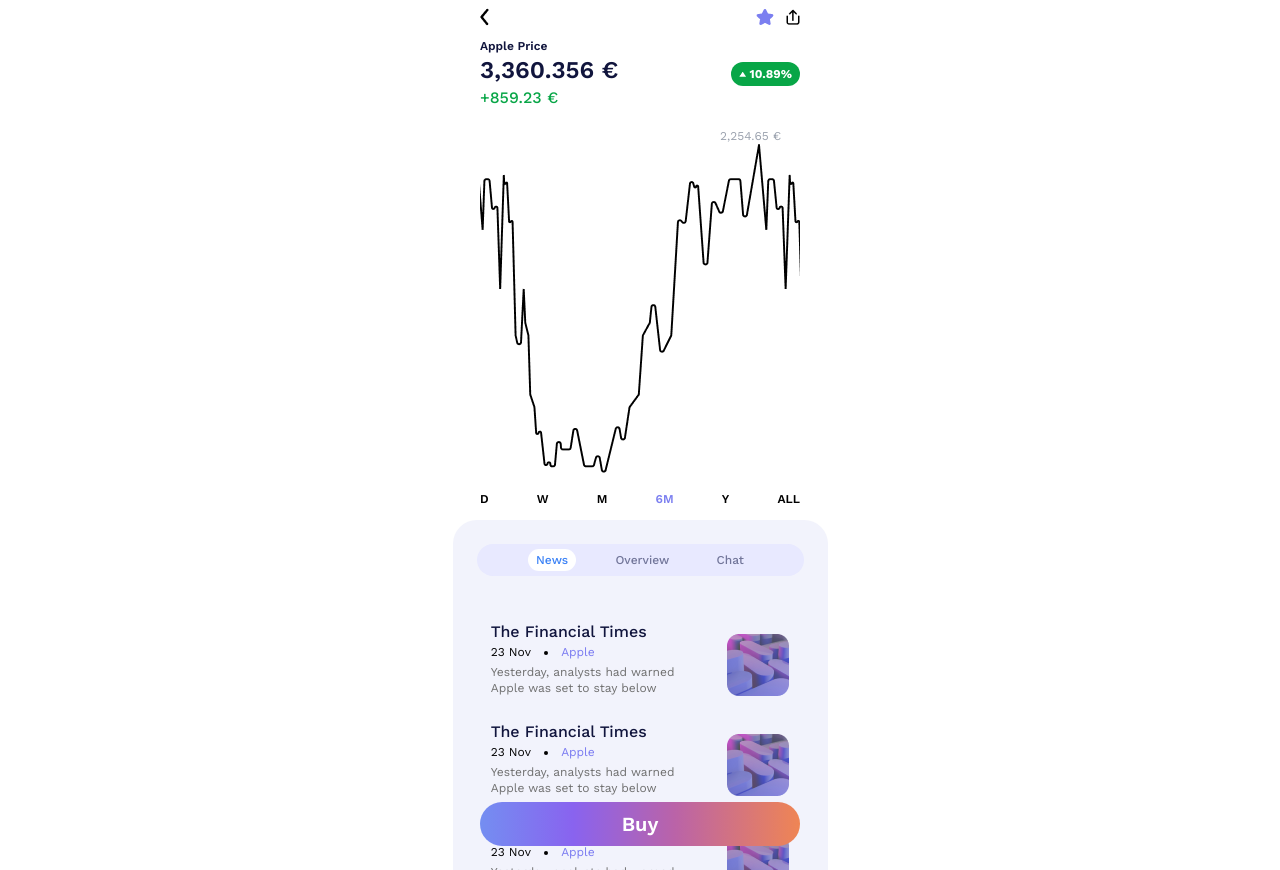
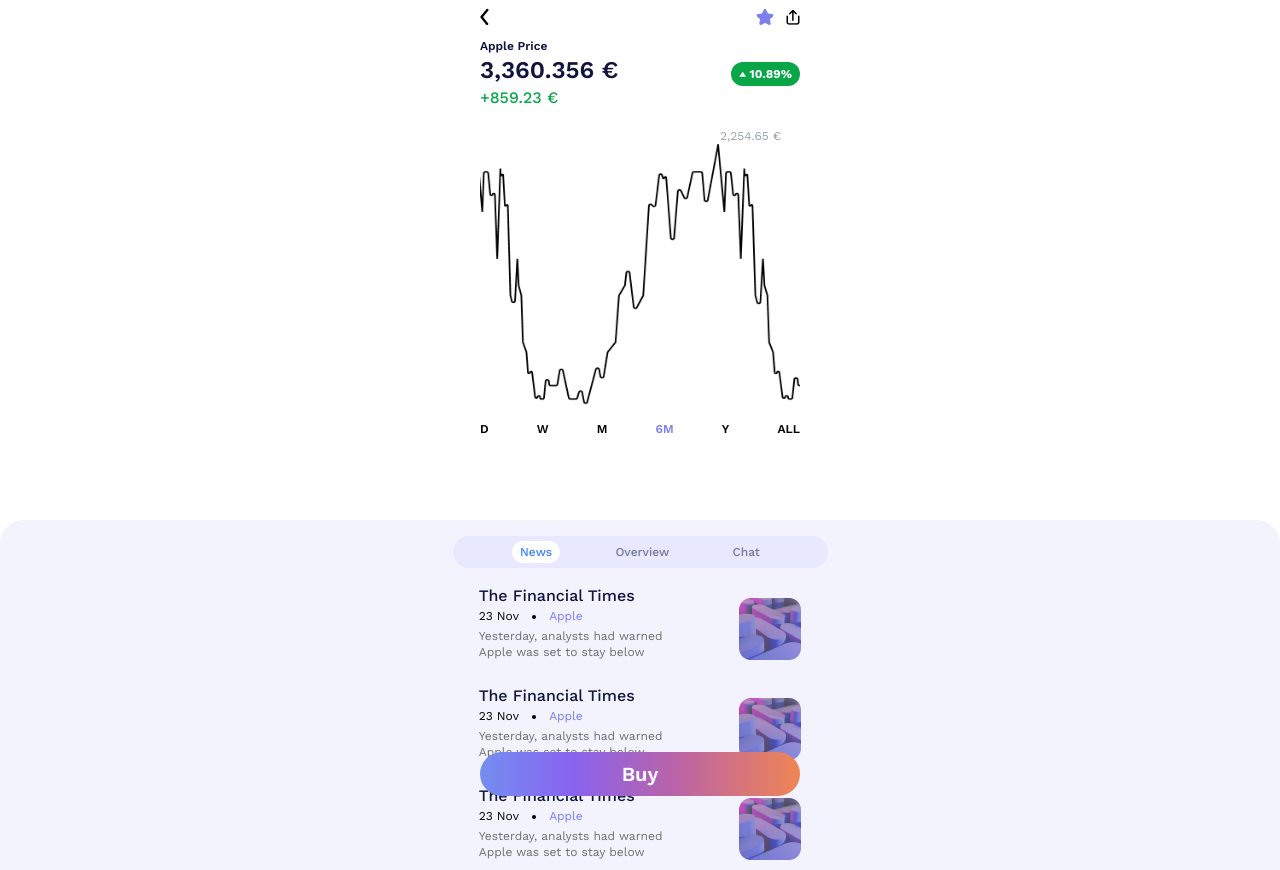
Before and after one commit to muhammadali1995/ss2, a website: page src/trade/trade.html in a window 1280 px wide. Drawn offline with nearby package versions, Linux system fonts and the light colour scheme.

Commit message:
offset fixed

```diff
--- a/src/trade/trade.css
+++ b/src/trade/trade.css
@@ -68,5 +68,5 @@
 .animate {
     background-color: #F2F3FC;
     max-height: 350px;
-    margin-top: 520px;
+    top: 520px;
 }
--- a/src/trade/trade.html
+++ b/src/trade/trade.html
@@ -41,7 +41,8 @@
             </div>
         </section>
         <!-- GRAPH -->
-        <section class="-mt-1 bg-white fixed pt-5 ss-graph-wrapper top-28 ss-img-wrapper" style="width: 375px;">
+        <section class="-mt-1 bg-white fixed pt-5 ss-graph-wrapper top-28 ss-img-wrapper"
+            style="width: 375px; height: 400px;">
             <div class="mx-auto w-80">
                 <p class="ml-60 text-gray-400 text-xs">2,254.65 €</p>
                 <div class="overflow-auto ss-img-wrapper w-full">
@@ -60,9 +61,11 @@
     </div>
     <!-- TABS -->
     <div x-data="{ activeTab:1, activeClass: 'bg-white rounded-3xl text-blue-500', inactiveClass : ''}"
-        class="animate max-width mx-auto overflow-auto pb-5 px-6 relative rounded-t-3xl ss-img-wrapper">
-        <div class="align-center flex h-20 sticky top-0 w-full" style="background-color: #f2f3fc;">
-            <ul class="align-center flex font-medium justify-around pagenation px-9 py-1 rounded-3xl text-xs w-full">
+        class="animate w-full mx-auto overflow-auto pb-5 px-6 rounded-t-3xl absolute ss-img-wrapper" data-aos="fade-up">
+        <div class="max-width mx-auto">
+            <div class="align-center flex h-16 sticky z-30 top-0 w-full" style="background-color: #f2f3fc;">
+                <ul
+                    class="align-center flex font-medium justify-around pagenation px-9 py-1 rounded-3xl text-xs w-full">
                     <li class="py-1">
                         <a href="#1" x-on:click="activeTab = 1" :class="activeTab === 1 ? activeClass : inactiveClass"
                             class="text-center py-1 px-2 rounded-3xl blue-500 bg-white text-blue-500">News</a>
@@ -77,14 +80,15 @@
                     </li>
                 </ul>
             </div>
-        <div>
-            <div x-show="activeTab === 1" class="mt-5">
-                <div class="align-end flex justify-around aos-init aos-animate" data-aos="fade-up">
+            <div data-aos="fade-up">
+                <div x-show="activeTab === 1">
+                    <div class="align-end flex justify-around">
                         <div>
                             <h3 class="blue font-medium text-base">The Financial Times</h3>
                             <p class="align-center flex justify-between text-xs w-1/2"><span> 23 Nov</span><span
                                     class="list-item ml-6"></span> <span style="color: #7879F1;">Apple </span></p>
-                        <p class="font-normal mt-1 text-xs w-52" style="color: #6F6F6F;">Yesterday, analysts had warned
+                            <p class="font-normal mt-1 text-xs w-52" style="color: #6F6F6F;">Yesterday, analysts had
+                                warned
                                 Apple
                                 was set to stay below</p>
                         </div>
@@ -92,12 +96,13 @@
                             <img src="../assets/apple.png" class="">
                         </div>
                     </div>
-                <div class="align-end flex justify-around mt-6 aos-init aos-animate" data-aos="fade-up">
+                    <div class="align-end flex justify-around mt-6">
                         <div>
                             <h3 class="blue font-medium text-base">The Financial Times</h3>
                             <p class="align-center flex justify-between text-xs w-1/2"><span> 23 Nov</span><span
                                     class="list-item ml-6"></span> <span style="color: #7879F1;">Apple </span></p>
-                        <p class="font-normal mt-1 text-xs w-52" style="color: #6F6F6F;">Yesterday, analysts had warned
+                            <p class="font-normal mt-1 text-xs w-52" style="color: #6F6F6F;">Yesterday, analysts had
+                                warned
                                 Apple
                                 was set to stay below</p>
                         </div>
@@ -105,12 +110,13 @@
                             <img src="../assets/apple.png" class="">
                         </div>
                     </div>
-                <div class="align-end flex justify-around mt-6 aos-init" data-aos="fade-up">
+                    <div class="align-end flex justify-around mt-6">
                         <div>
                             <h3 class="blue font-medium text-base">The Financial Times</h3>
                             <p class="align-center flex justify-between text-xs w-1/2"><span> 23 Nov</span><span
                                     class="list-item ml-6"></span> <span style="color: #7879F1;">Apple </span></p>
-                        <p class="font-normal mt-1 text-xs w-52" style="color: #6F6F6F;">Yesterday, analysts had warned
+                            <p class="font-normal mt-1 text-xs w-52" style="color: #6F6F6F;">Yesterday, analysts had
+                                warned
                                 Apple
                                 was set to stay below</p>
                         </div>
@@ -118,12 +124,13 @@
                             <img src="../assets/apple.png" class="">
                         </div>
                     </div>
-                <div class="align-end flex justify-around mt-6 aos-init" data-aos="fade-up">
+                    <div class="align-end flex justify-around mt-6">
                         <div>
                             <h3 class="blue font-medium text-base">The Financial Times</h3>
                             <p class="align-center flex justify-between text-xs w-1/2"><span> 23 Nov</span><span
                                     class="list-item ml-6"></span> <span style="color: #7879F1;">Apple </span></p>
-                        <p class="font-normal mt-1 text-xs w-52" style="color: #6F6F6F;">Yesterday, analysts had warned
+                            <p class="font-normal mt-1 text-xs w-52" style="color: #6F6F6F;">Yesterday, analysts had
+                                warned
                                 Apple
                                 was set to stay below</p>
                         </div>
@@ -131,12 +138,13 @@
                             <img src="../assets/apple.png" class="">
                         </div>
                     </div>
-                <div class="align-end flex justify-around mt-6 aos-init" data-aos="fade-up">
+                    <div class="align-end flex justify-around mt-6">
                         <div>
                             <h3 class="blue font-medium text-base">The Financial Times</h3>
                             <p class="align-center flex justify-between text-xs w-1/2"><span> 23 Nov</span><span
                                     class="list-item ml-6"></span> <span style="color: #7879F1;">Apple </span></p>
-                        <p class="font-normal mt-1 text-xs w-52" style="color: #6F6F6F;">Yesterday, analysts had warned
+                            <p class="font-normal mt-1 text-xs w-52" style="color: #6F6F6F;">Yesterday, analysts had
+                                warned
                                 Apple
                                 was set to stay below</p>
                         </div>
@@ -145,7 +153,7 @@
                         </div>
                     </div>
                 </div>
-            <div x-show="activeTab === 2" class="mt-5" style="display: none;">
+                <div x-show="activeTab === 2" style="display: none;">
                     <div class="align-center flex justify-between ">
                         <div class="align-center flex">
                             <div style="background-color: #E8E9FF;" class="p-3 rounded-3xl">
@@ -167,18 +175,22 @@
                 </div>
                 <div x-show="activeTab === 3" style="display: none;"></div>
             </div>
-        <div class="bottom-1 left-0 sticky text-center w-full">
+            <div class="bottom-1 left-0 bottom-1 fixed text-center w-full">
                 <button
                     class="font-semibold gradient max-width mt-6 mx-auto py-2 rounded-3xl text-center text-white text-xl w-80">
                     Buy
                 </button>
             </div>
         </div>
+    </div>
     <!-- TABS -->
 
     <script src="https://unpkg.com/aos@next/dist/aos.js"></script>
     <script>
-        AOS.init();
+        AOS.init({
+            duration: 900,
+            offset: 50
+        });
     </script>
     <script src="trade.js"></script>
 </body>
--- a/src/trade/trade.js
+++ b/src/trade/trade.js
@@ -1,11 +1,19 @@
+window.onbeforeunload = function () {
+    window.scrollTo(0, 0);
+  }
+
 const element = document.getElementById('degree');
 const originalHeight = element.offsetHeight;
 
 async function scrollFunction() {
+    console.log(document.body.scrollTop)
+    if(document.documentElement.scrollTop==0) return;
+    console.log('still')
     if (document.body.scrollTop > 5 || document.documentElement.scrollTop > 5) {
         const documentScrollTop = document.documentElement.scrollTop;
         const newHeight = (originalHeight - documentScrollTop + 40) > 150 ? originalHeight - documentScrollTop : 150;
         element.style.height = newHeight + 'px';
+        element.style.maxHeight = '350px';
     } else {
         document.getElementById('degree').style.height = 'auto';
     }
```
Lines whose indentation alone changed are shown as unchanged.
